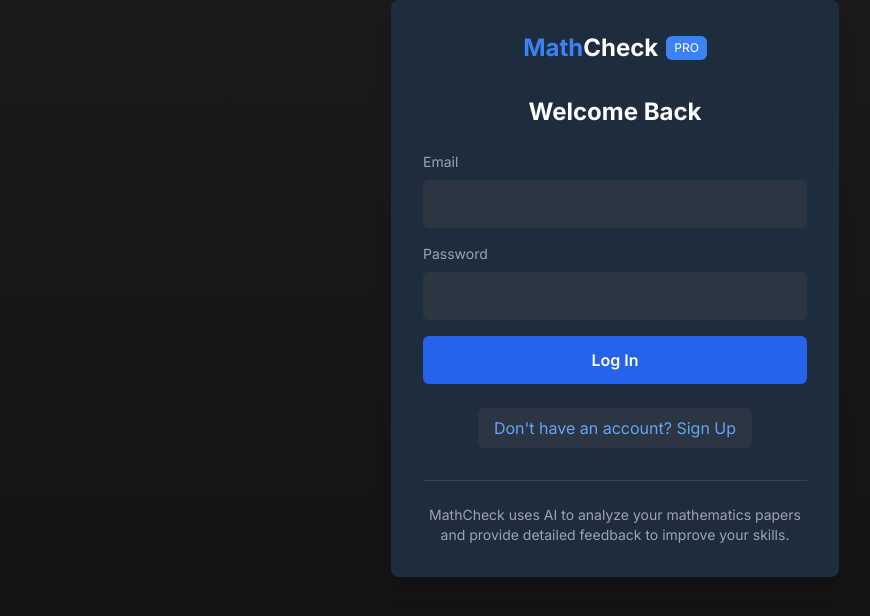
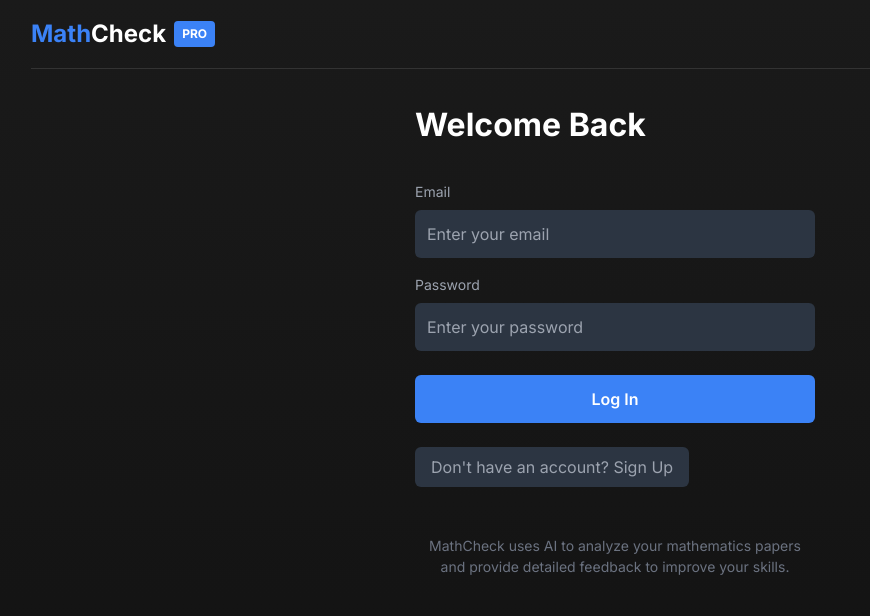
Before and after one commit to tomaszrymaszewski/PaperCheck, a Next.js app: page / in a window 1280 px wide. Shown: the top 616 px of the page, without its empty margins (25-895 px from the left). Built offline with nearby package versions, Linux system fonts and the light colour scheme.

Commit message:
Update Login.jsx

```diff
--- a/app/components/Login.jsx
+++ b/app/components/Login.jsx
@@ -1,156 +1,162 @@
-'use client';
+"use client";
 
 import { useState } from 'react';
-import { useAuth } from './AuthContext';
+import { useRouter } from 'next/navigation';
 
-export default function Login() {
-  const [isSignUp, setIsSignUp] = useState(false);
+export default function Login({ onLogin }) {
   const [email, setEmail] = useState('');
   const [password, setPassword] = useState('');
-  const [confirmPassword, setConfirmPassword] = useState('');
+  const [isRegister, setIsRegister] = useState(false);
+  const [name, setName] = useState('');
   const [error, setError] = useState('');
-  const [loading, setLoading] = useState(false);
+  const [isLoading, setIsLoading] = useState(false);
 
-  const { login, signup } = useAuth();
+  const router = useRouter();
 
   const handleSubmit = async (e) => {
     e.preventDefault();
+    setIsLoading(true);
     setError('');
 
-    // Basic validation
-    if (!email || !password) {
-      setError('Please fill in all fields');
-      return;
+    try {
+      // Simulate API call
+      await new Promise(resolve => setTimeout(resolve, 1000));
+
+      // For demo purposes, just check if email and password are not empty
+      if (email && password) {
+        if (isRegister) {
+          // Store user in localStorage for demo purposes
+          localStorage.setItem('mathCheckUserName', name);
         }
 
-    if (isSignUp && password !== confirmPassword) {
-      setError('Passwords do not match');
-      return;
+        // Call the onLogin function passed from parent
+        if (onLogin) {
+          onLogin(email);
         }
 
-    try {
-      setLoading(true);
-
-      if (isSignUp) {
-        // Handle signup
-        const result = await signup(email, password);
-        if (!result.success) {
-          setError(result.error || 'Failed to create account');
+        // For standalone component usage
+        localStorage.setItem('mathCheckAuth', 'true');
+        router.push('/dashboard');
+      } else {
+        setError('Please enter valid credentials');
       }
-      } else {
-        // Handle login
-        const result = await login(email, password);
-        if (!result.success) {
-          setError(result.error || 'Invalid email or password');
-        }
-      }
-    } catch (error) {
-      setError('An unexpected error occurred');
-      console.error(error);
+    } catch (err) {
+      setError('Authentication failed. Please try again.');
+      console.error(err);
     } finally {
-      setLoading(false);
+      setIsLoading(false);
     }
   };
 
-  const toggleMode = () => {
-    setIsSignUp(!isSignUp);
-    setError('');
-  };
+  // Check if Tailwind classes apply, otherwise use fallback classes
+  const isTailwindWorking = typeof document !== 'undefined' &&
+    document.querySelector('html')?.classList.contains('js-focus-visible');
 
   return (
-    <div className="bg-[#1e2d3d] p-8 rounded-lg max-w-md w-full mx-auto shadow-xl">
-      <div className="flex justify-center mb-8">
-        <div className="flex items-center">
-          <div className="text-2xl font-bold text-blue-500">Math</div>
-          <div className="text-2xl font-bold text-white">Check</div>
-          <div className="ml-2 px-2 py-1 text-xs bg-blue-500 text-white rounded-md">PRO</div>
+    <div className={isTailwindWorking ? "min-h-screen bg-gradient-to-b from-[#1a1a1a] to-[#121212] text-white p-4" : "fallback-container"}>
+      {/* Header */}
+      <header className={isTailwindWorking ? "mb-8" : "fallback-header"}>
+        <div className={isTailwindWorking ? "flex items-center" : "fallback-logo"}>
+          <div className={isTailwindWorking ? "text-2xl font-bold text-blue-500" : ""} style={{ color: '#3b82f6' }}>Math</div>
+          <div className={isTailwindWorking ? "text-2xl font-bold" : ""}>Check</div>
+          <div className={isTailwindWorking ? "ml-2 px-2 py-1 text-xs bg-blue-500 text-white rounded-md" : "fallback-logo-pro"}>PRO</div>
         </div>
-      </div>
+      </header>
 
-      <h2 className="text-2xl font-bold text-white mb-6 text-center">
-        {isSignUp ? 'Create an Account' : 'Welcome Back'}
-      </h2>
+      <main className={isTailwindWorking ? "max-w-md mx-auto" : "fallback-form"}>
+        <h1 className={isTailwindWorking ? "text-3xl font-bold mb-8" : ""} style={{ fontSize: '2rem', fontWeight: 'bold', marginBottom: '2rem' }}>
+          {isRegister ? 'Create Account' : 'Welcome Back'}
+        </h1>
 
         {error && (
-        <div className="bg-red-500/20 border border-red-500 text-red-400 px-4 py-3 rounded-md mb-6">
+          <div className={isTailwindWorking ? "bg-red-500/10 border border-red-500 text-red-500 p-4 rounded-md mb-6" : ""}
+               style={{ backgroundColor: 'rgba(239, 68, 68, 0.1)', border: '1px solid rgb(239, 68, 68)', color: 'rgb(239, 68, 68)', padding: '1rem', borderRadius: '0.375rem', marginBottom: '1.5rem' }}>
             {error}
           </div>
         )}
 
         <form onSubmit={handleSubmit}>
+          {isRegister && (
             <div className="mb-4">
-          <label htmlFor="email" className="block text-sm text-gray-400 mb-2">Email</label>
+              <label htmlFor="name" className={isTailwindWorking ? "block text-sm text-gray-400 mb-2" : ""} style={{ display: 'block', fontSize: '0.875rem', color: '#9ca3af', marginBottom: '0.5rem' }}>
+                Full Name
+              </label>
+              <input
+                id="name"
+                type="text"
+                value={name}
+                onChange={(e) => setName(e.target.value)}
+                className={isTailwindWorking ? "w-full bg-[#2c3542] text-white p-3 rounded-md focus:outline-none focus:ring-2 focus:ring-blue-500" : "fallback-input"}
+                placeholder="Enter your name"
+                required
+              />
+            </div>
+          )}
+
+          <div className="mb-4">
+            <label htmlFor="email" className={isTailwindWorking ? "block text-sm text-gray-400 mb-2" : ""} style={{ display: 'block', fontSize: '0.875rem', color: '#9ca3af', marginBottom: '0.5rem' }}>
+              Email
+            </label>
             <input
               id="email"
               type="email"
               value={email}
               onChange={(e) => setEmail(e.target.value)}
-            className="w-full bg-[#2c3542] text-white p-3 rounded-md focus:outline-none focus:ring-2 focus:ring-blue-500"
+              className={isTailwindWorking ? "w-full bg-[#2c3542] text-white p-3 rounded-md focus:outline-none focus:ring-2 focus:ring-blue-500" : "fallback-input"}
+              placeholder="Enter your email"
               required
             />
           </div>
 
-        <div className="mb-4">
-          <label htmlFor="password" className="block text-sm text-gray-400 mb-2">Password</label>
+          <div className="mb-6">
+            <label htmlFor="password" className={isTailwindWorking ? "block text-sm text-gray-400 mb-2" : ""} style={{ display: 'block', fontSize: '0.875rem', color: '#9ca3af', marginBottom: '0.5rem' }}>
+              Password
+            </label>
             <input
               id="password"
               type="password"
               value={password}
               onChange={(e) => setPassword(e.target.value)}
-            className="w-full bg-[#2c3542] text-white p-3 rounded-md focus:outline-none focus:ring-2 focus:ring-blue-500"
+              className={isTailwindWorking ? "w-full bg-[#2c3542] text-white p-3 rounded-md focus:outline-none focus:ring-2 focus:ring-blue-500" : "fallback-input"}
+              placeholder={isRegister ? "Create a password" : "Enter your password"}
               required
             />
           </div>
 
-        {isSignUp && (
-          <div className="mb-4">
-            <label htmlFor="confirmPassword" className="block text-sm text-gray-400 mb-2">Confirm Password</label>
-            <input
-              id="confirmPassword"
-              type="password"
-              value={confirmPassword}
-              onChange={(e) => setConfirmPassword(e.target.value)}
-              className="w-full bg-[#2c3542] text-white p-3 rounded-md focus:outline-none focus:ring-2 focus:ring-blue-500"
-              required
-            />
-          </div>
-        )}
-
           <button
             type="submit"
-          className={`w-full bg-blue-600 text-white p-3 rounded-md font-semibold hover:bg-blue-700 transition-colors mt-2 flex justify-center items-center ${loading ? 'opacity-70 cursor-not-allowed' : ''}`}
-          disabled={loading}
+            disabled={isLoading}
+            className={isTailwindWorking ?
+              `w-full bg-blue-600 text-white p-3 rounded-md font-semibold ${isLoading ? 'opacity-70 cursor-not-allowed' : 'hover:bg-blue-700'}` :
+              "fallback-button"}
           >
-          {loading ? (
-            <>
+            {isLoading ? (
+              <span className="flex items-center justify-center">
                 <svg className="animate-spin -ml-1 mr-3 h-5 w-5 text-white" xmlns="http://www.w3.org/2000/svg" fill="none" viewBox="0 0 24 24">
                   <circle className="opacity-25" cx="12" cy="12" r="10" stroke="currentColor" strokeWidth="4"></circle>
                   <path className="opacity-75" fill="currentColor" d="M4 12a8 8 0 018-8V0C5.373 0 0 5.373 0 12h4zm2 5.291A7.962 7.962 0 014 12H0c0 3.042 1.135 5.824 3 7.938l3-2.647z"></path>
                 </svg>
-              {isSignUp ? 'Creating Account...' : 'Logging In...'}
-            </>
+                {isRegister ? 'Creating Account...' : 'Logging In...'}
+              </span>
             ) : (
-            <>{isSignUp ? 'Sign Up' : 'Log In'}</>
+              <>{isRegister ? 'Sign Up' : 'Log In'}</>
             )}
           </button>
         </form>
 
-      <div className="mt-6 text-center">
+        <div className="mt-4 text-center">
           <button
-          onClick={toggleMode}
-          className="text-blue-400 hover:text-blue-300 transition-colors"
+            onClick={() => setIsRegister(!isRegister)}
+            className={isTailwindWorking ? "text-gray-400 hover:text-blue-500" : "fallback-link"}
           >
-          {isSignUp
-            ? 'Already have an account? Log In'
-            : 'Don\'t have an account? Sign Up'}
+            {isRegister ? 'Already have an account? Log In' : "Don't have an account? Sign Up"}
           </button>
         </div>
 
-      <div className="mt-8 pt-6 border-t border-gray-700">
-        <div className="text-center text-gray-400 text-sm">
+        <div className={isTailwindWorking ? "mt-12 text-center text-gray-500 text-sm" : ""} style={{ marginTop: '3rem', textAlign: 'center', color: '#6b7280', fontSize: '0.875rem' }}>
           <p>MathCheck uses AI to analyze your mathematics papers and provide detailed feedback to improve your skills.</p>
         </div>
-      </div>
+      </main>
     </div>
   );
 }
```
Lines whose indentation alone changed are shown as unchanged.
